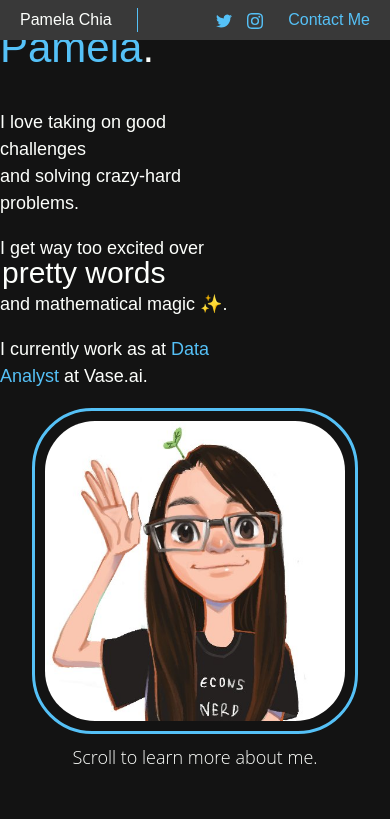
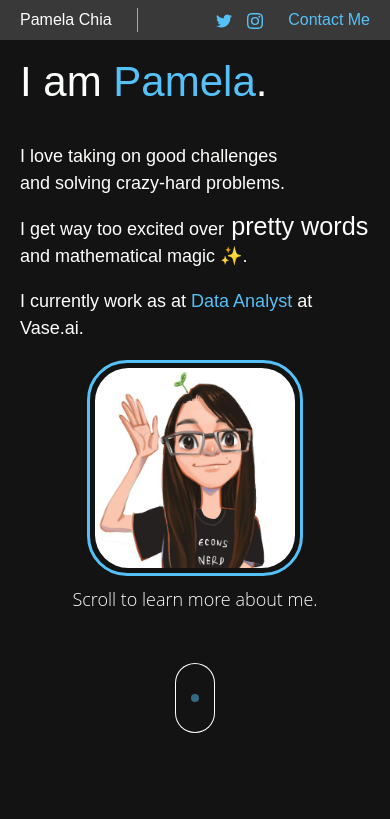
Before and after one commit to pamelachia/portfolio, a React (Create React App) app: page / in a window 390 px wide. Shown: the top 819 px of the page. Built offline with nearby package versions, Linux system fonts and the light colour scheme; what webfontloader would draw is missing.

Commit message:
Moslty fixed Myself on mobile

```diff
--- a/src/components/Sections/Myself.jsx
+++ b/src/components/Sections/Myself.jsx
@@ -7,6 +7,7 @@ import Accent from "../Cards/Accent";
 import Scroller from "../Scroller";
 
 const AVATAR_SIZE = 300;
+const MOBILE_AVATAR_SIZE = 200;
 
 const Avatar = () => {
     const style = css`
@@ -16,6 +17,12 @@ const Avatar = () => {
         height: ${AVATAR_SIZE}px;
         border-radius: ${AVATAR_SIZE / 6}px;
         overflow: hidden;
+
+        ${mq.small(css`
+            width: ${MOBILE_AVATAR_SIZE}px;
+            height: ${MOBILE_AVATAR_SIZE}px;
+            border-radius: ${MOBILE_AVATAR_SIZE / 6}px;
+        `)};
     `;
 
     const wrapperStyle = css`
@@ -26,6 +33,11 @@ const Avatar = () => {
         display: inline-block;
         overflow: hidden;
         flex-shrink: 0;
+
+        ${mq.small(css`
+            padding: 5px;
+            border-radius: ${MOBILE_AVATAR_SIZE / 5}px;
+        `)};
     `;
 
     return (
@@ -74,6 +86,11 @@ class Myself extends Component {
             justify-content: center;
             max-width: 1024px;
             margin: 0 auto;
+
+            ${mq.small(css`
+                height: auto;
+                margin: 0 20px;
+            `)};
         `;
 
         const style = css`
@@ -82,6 +99,7 @@ class Myself extends Component {
             align-items: center;
             justify-content: center;
             padding-top: 50px;
+            width: 100%;
 
             ${mq.small(css`
                 flex-direction: column;
@@ -89,14 +107,14 @@ class Myself extends Component {
         `;
 
         const textStyle = css`
-            margin-right: 150px;
+            flex-grow: 1;
             animation-duration: 1.5s;
             animation-name: ${scroll};
         `;
 
         const satisfyTextStyle = css`
             font-family: ${fontFamilies.satisfy};
-            font-size: 30px;
+            font-size: 1.4em;
             line-height: 22px;
             padding-left: 2px;
         `;
```
